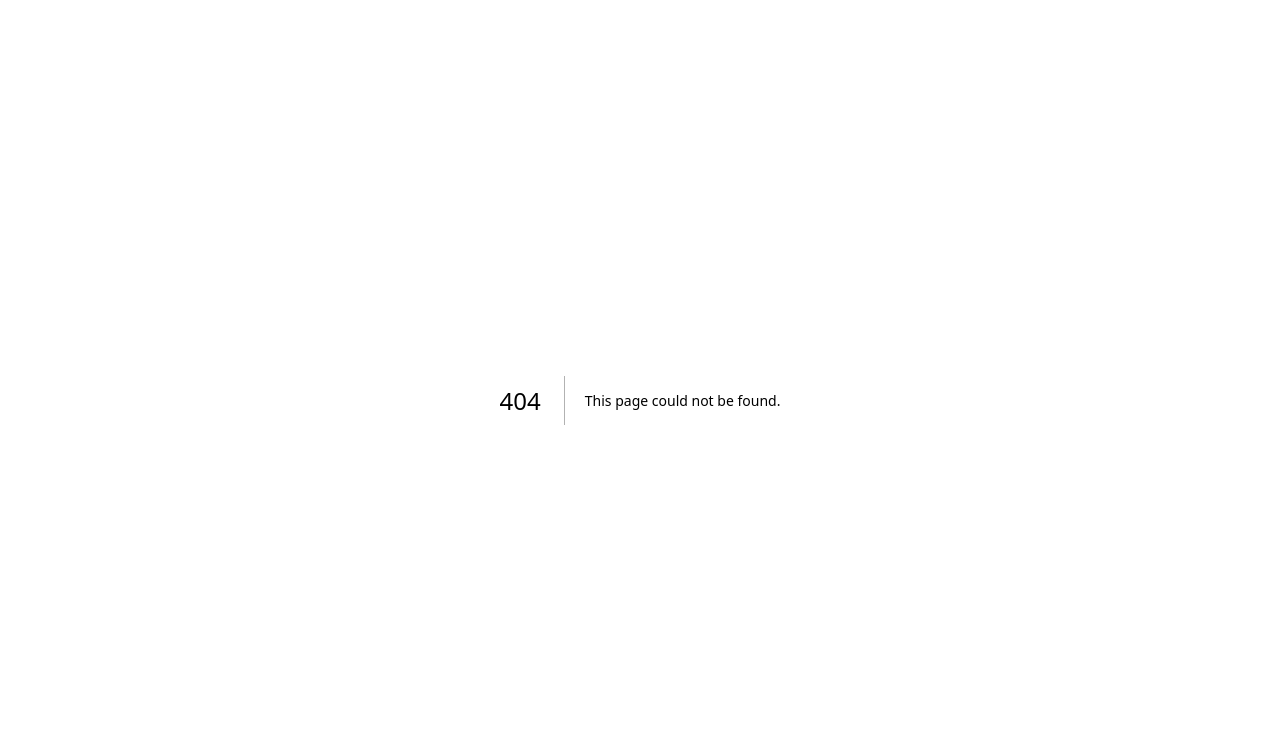
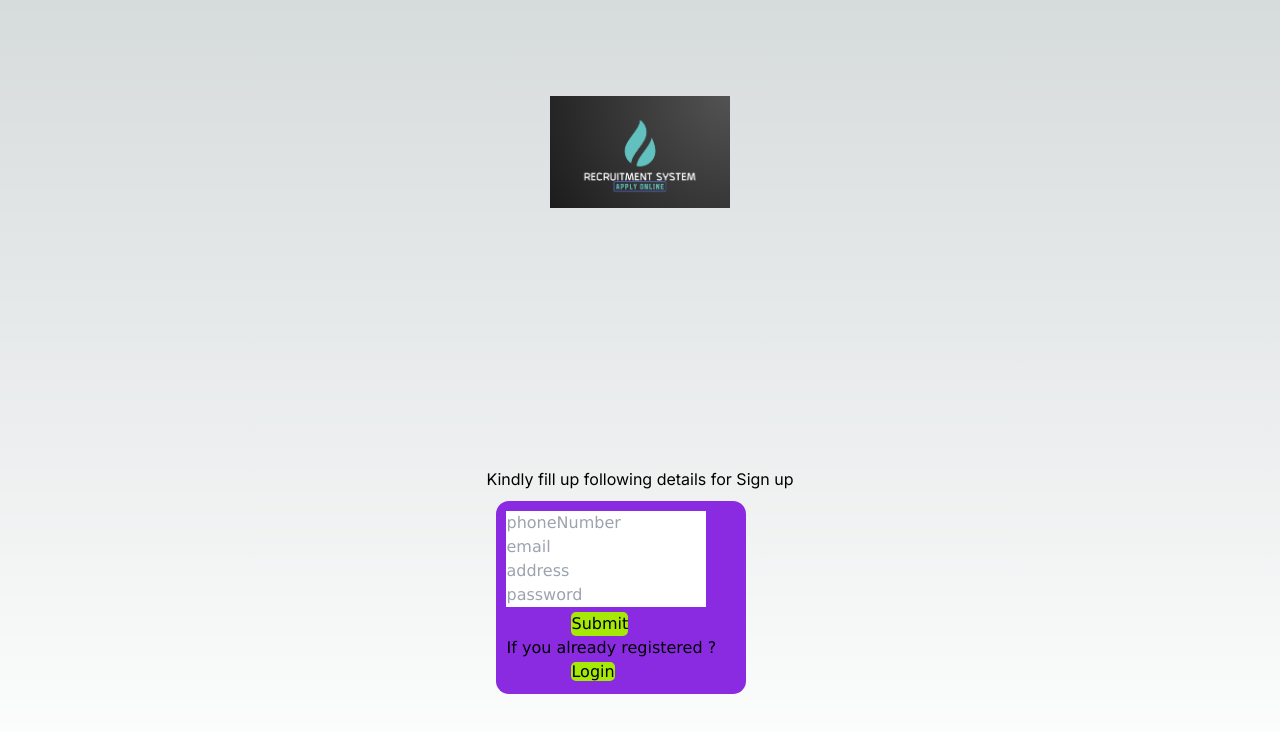
Before and after one commit to prashannraj/career, a Next.js app in the folder client/: page /register in a window 1280 px wide. Before the commit this address had no page. Shown: the top 732 px of the page. Built offline with nearby package versions, Linux system fonts and the light colour scheme.

Commit message:
register page with msg created

```diff
--- a/client/package.json
+++ b/client/package.json
@@ -9,8 +9,10 @@
     "lint": "next lint"
   },
   "dependencies": {
+    "antd": "^5.11.1",
+    "bcryptjs": "^2.4.3",
     "formik": "^2.4.5",
-    "next": "14.0.1",
+    "next": "^14.0.3",
     "react": "^18",
     "react-dom": "^18",
     "yup": "^1.3.2"
--- a/client/src/app/globals.css
+++ b/client/src/app/globals.css
@@ -33,7 +33,15 @@ body {
   font-weight: 400;
   font-family: Verdana, Geneva, Tahoma, sans-serif;
   margin: 10px;
-  padding: 5px;
+  padding: 10px;
+  width: 250px;
+  border-radius: 13px;
+}
+.authForm{
+  background-color: rgb(163, 208, 208);
+  padding: 10px;
+  width: 200px;
+  border-radius: 13px;
 }
 
 .navbar {
@@ -52,6 +60,9 @@ body {
 .button{
   background-color: rgb(165, 233, 5);
   border: 1px;
+  border-radius: 5px;
+  margin-top: 5px;
+  margin-left: 65px;
 }
 
 .card {
--- a/client/src/app/page.js
+++ b/client/src/app/page.js
@@ -15,7 +15,7 @@ const SignupSchema = Yup.object().shape({
 
 
 const NavBar = () =>{
-  const NavItem = [<a href="">Home</a>,<a href="">Vacancies</a>,<a href="">Gallery</a>,<a href="">Contact</a>]
+  const NavItem = [<a href="/">Home</a>,<a href="/register">Register</a>,<a href="">Gallery</a>,<a href="">Contact</a>]
   return(
    <div className='navbar'>
     {NavItem.map((item, id)=>{
@@ -65,7 +65,7 @@ export default function Home() {
         />
       </div>
       <div className='registration'>
-        <h1>Signup First</h1>
+        <h1>Login Here</h1>
     <br></br>
     <Formik
       initialValues={{
@@ -97,7 +97,7 @@ export default function Home() {
           <button type="submit" className='button'>Submit</button>
           <br />
           if you don"t have account
-          {/* <br /><Link href="./register">go to register</Link> */}
+          <br /><a href="/register" className='button'>register</a>
         </Form>
       )}
     </Formik>
--- /dev/null
+++ b/client/src/app/register/page.js
@@ -0,0 +1,107 @@
+'use client'
+
+import React from 'react';
+import { Formik, Form, Field } from 'formik';
+import * as Yup from 'yup';
+import Image from 'next/image'
+import {  message } from 'antd';
+import Link from 'next/link';
+const SignupSchema = Yup.object().shape({
+  phoneNumber: Yup.string()
+    .min(2, 'Too Short!')
+    .max(50, 'Too Long!')
+    .required('Required'),
+    email: Yup.string()
+    .min(2, 'Too Short!')
+    .max(50, 'Too Long!')
+    .required('Required'),
+    address: Yup.string()
+    .min(2, 'Too Short!')
+    .max(50, 'Too Long!')
+    .required('Required'),
+    password: Yup.string()
+    .min(2, 'Too Short!')
+    .max(50, 'Too Long!')
+    .required('Required'),
+});
+
+
+ const index = () => {
+  const [messageApi, contextHolder] = message.useMessage();
+    const handleRegister = async(values) => {
+    const res = await fetch('http://localhost:4000/register', {
+        method:'POST',
+        headers: { 'Content-Type': 'application/json' },
+        body: JSON.stringify(values)
+      })
+      const data = await res.json()
+        messageApi.open({
+          type: res.status == 200 ? 'success': 'error',
+          content: data.msg,
+        });
+      console.log(res)
+    }
+
+
+  return(
+<main className="flex min-h-screen flex-col items-center justify-between p-24">
+    <Image className="relative dark:drop-shadow-[0_0_0.3rem_#ffffff70] dark:invert"
+        src="/logo.png"
+        alt="Apply Online"
+        width={180}
+        height={37}
+        priority
+    />
+  <div>
+
+    <h1>Kindly fill up following details for Sign up</h1>
+    <Formik
+      initialValues={{
+        phoneNumber: '',
+        password: '',
+        email: '',
+        address: ''
+      }}
+      validationSchema={SignupSchema}
+      onSubmit={values => {
+        handleRegister(values)
+      }}
+    >
+      {({ errors, touched }) => (
+        <Form className='registration'>
+           {contextHolder}
+          <Field name="phoneNumber"  placeholder="phoneNumber" />
+          {errors.firstName && touched.firstName ? (
+            <div>{errors.firstName}</div>
+          ) : null}
+          <br/>
+          <Field name="email"  placeholder="email" />
+          {errors.email && touched.email ? (
+            <div>{errors.email}</div>
+          ) : null}
+          <br/>
+
+
+          <Field name="address" type="address" placeholder="address" />
+          {errors.address && touched.address ? (
+            <div>{errors.address}</div>
+          ) : null}
+          <br/>
+          <Field name="password" type="password"  placeholder="password" />
+          {errors.password && touched.password ? (
+            <div>{errors.password}</div>
+          ) : null}
+          <br/>
+           <button type="submit" className='button'>Submit</button>
+           <br/>
+           If you already registered ? <br/>
+          <Link href="/" className='button'>Login</Link>
+          <br/>
+        </Form>
+      )}
+    </Formik>
+  </div>
+</main>
+)};
+
+export default index
```
Also changed, not shown: client/src/register/page.js (deleted, +0 -105 lines), 1 other file (tests, documents, lock files or other folders).
